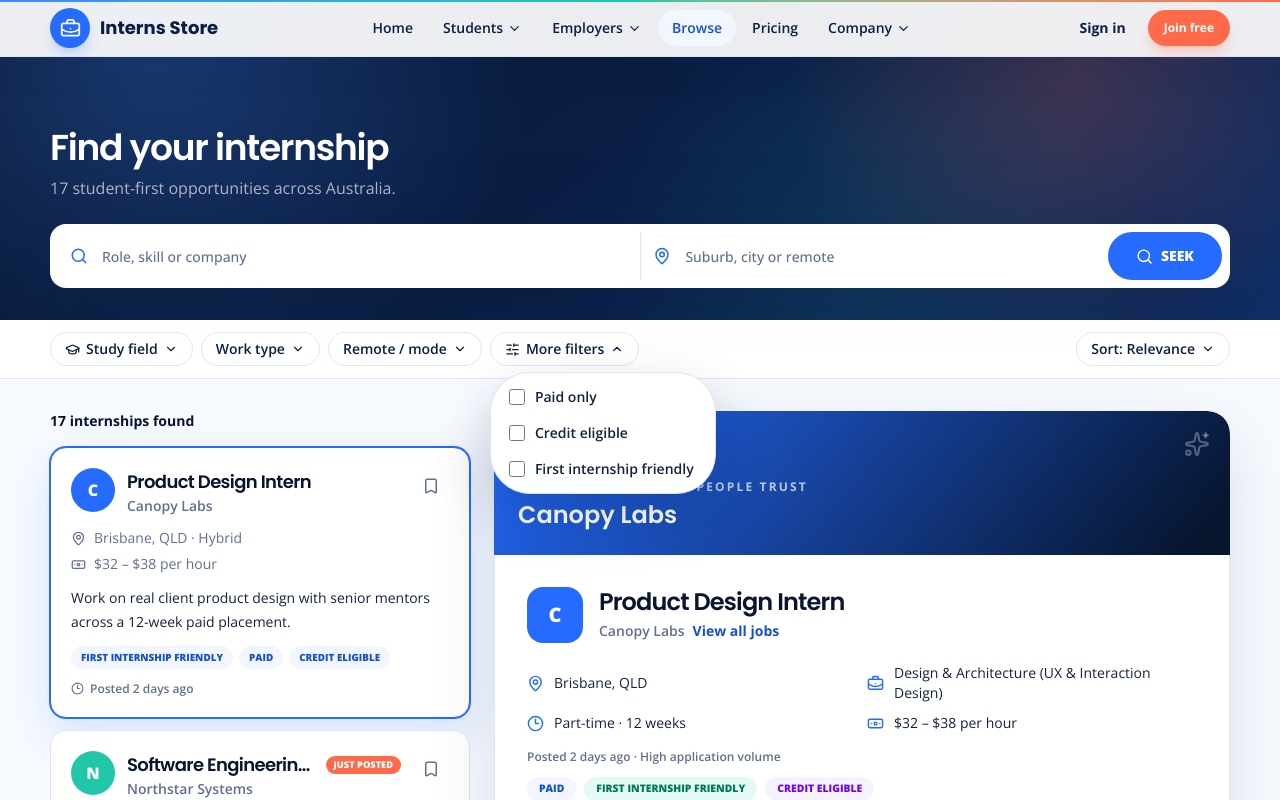
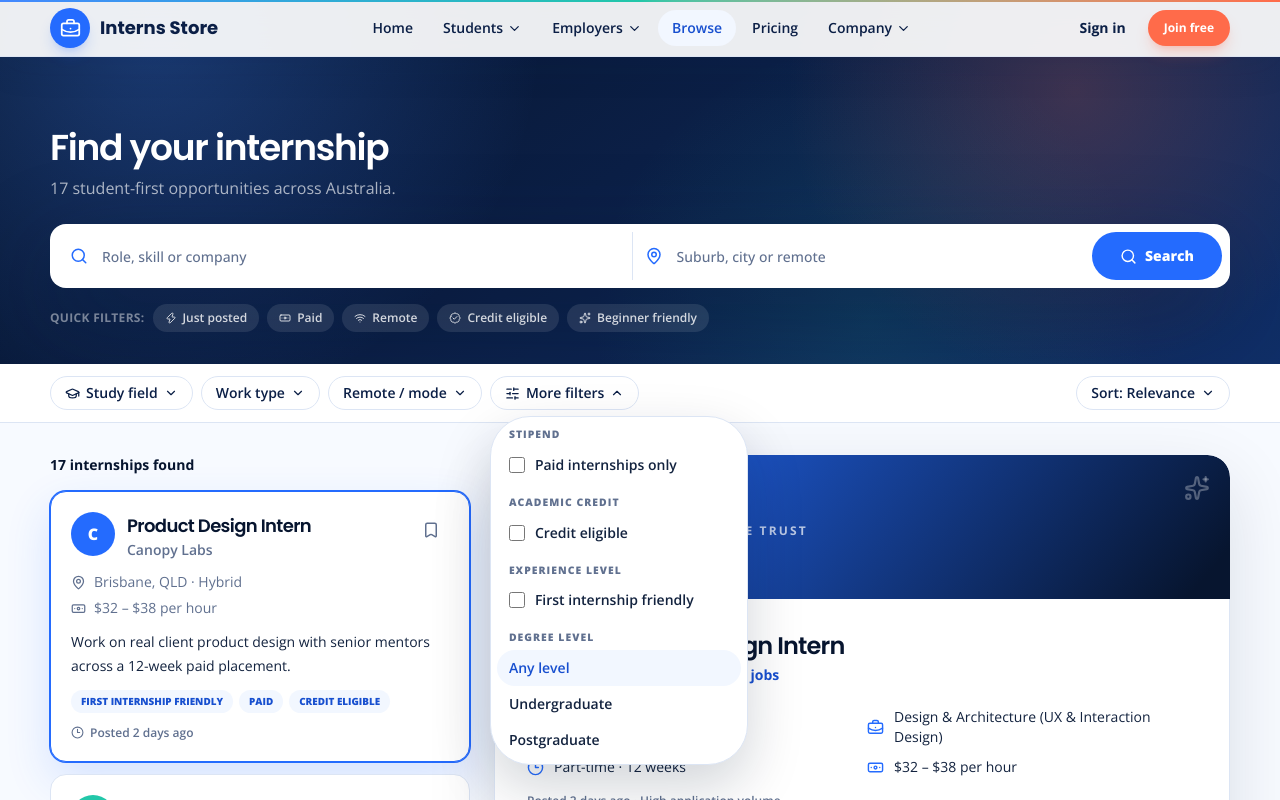
Before and after one commit to RManula/Interns-Store, a Next.js app: page /browse in a window 1280 px wide. Both pictures are taken after a click on the button "More filters". Shown: the top 800 px of the page. Built offline with nearby package versions, Linux system fonts and the light colour scheme.

Commit message:
feat: quick-filter chips, Just Posted sort, degree level filter and fixed search button label

```diff
--- a/components/browse/BrowseClient.tsx
+++ b/components/browse/BrowseClient.tsx
@@ -3,13 +3,18 @@
 import { useEffect, useMemo, useRef, useState } from "react";
 import { useRouter } from "next/navigation";
 import {
+  BadgeCheck,
+  Banknote,
   ChevronDown,
   Clock,
   GraduationCap,
   MapPin,
   Search,
   SlidersHorizontal,
+  Sparkles,
+  Wifi,
   X,
+  Zap,
 } from "lucide-react";
 import type { Company, Internship, WorkMode, WorkType } from "@/lib/types";
 import { useApp } from "@/lib/store";
@@ -31,6 +36,7 @@
   { id: "relevance", label: "Relevance" },
   { id: "newest", label: "Newest first" },
   { id: "pay", label: "Highest pay" },
+  { id: "justposted", label: "Just posted" },
 ] as const;
 
 type SortId = (typeof SORTS)[number]["id"];
@@ -59,6 +65,7 @@
   const [creditOnly, setCreditOnly] = useState(false);
   const [friendlyOnly, setFriendlyOnly] = useState(false);
   const [sort, setSort] = useState<SortId>("relevance");
+  const [degreeLevel, setDegreeLevel] = useState("");
   const [selectedId, setSelectedId] = useState<string>("");
   const [isDesktop, setIsDesktop] = useState(true);
 
@@ -120,7 +127,7 @@
         matchesFriendly
       );
     });
-    if (sort === "newest") list.sort((a, b) => a.postedDaysAgo - b.postedDaysAgo);
+    if (sort === "newest" || sort === "justposted") list.sort((a, b) => a.postedDaysAgo - b.postedDaysAgo);
     if (sort === "pay") list.sort((a, b) => payValue(b.salary) - payValue(a.salary));
     return list;
   }, [allInternships, query, location, field, workTypes, modes, paidOnly, creditOnly, friendlyOnly, sort]);
@@ -136,7 +143,7 @@
 
   const selected = results.find((item) => item.id === selectedId) ?? results[0];
   const activeFilterCount =
-    workTypes.size + modes.size + (paidOnly ? 1 : 0) + (creditOnly ? 1 : 0) + (friendlyOnly ? 1 : 0);
+    workTypes.size + modes.size + (paidOnly ? 1 : 0) + (creditOnly ? 1 : 0) + (friendlyOnly ? 1 : 0) + (degreeLevel ? 1 : 0);
 
   const runSearch = () => {
     addRecentSearch({ q: query.trim(), location: location.trim(), field });
@@ -180,6 +187,8 @@
     setPaidOnly(false);
     setCreditOnly(false);
     setFriendlyOnly(false);
+    setDegreeLevel("");
+    setSort("relevance");
   };
 
   return (
@@ -218,8 +227,35 @@
               onClick={runSearch}
               className="flex min-h-12 items-center justify-center gap-2 rounded-xl bg-blue-600 px-7 text-sm font-extrabold text-white transition hover:bg-blue-700"
             >
-              <Search size={17} /> SEEK
+              <Search size={17} /> Search
             </button>
+          </div>
+
+          {/* Quick-filter chips — internship specific */}
+          <div className="mt-4 flex flex-wrap items-center gap-2">
+            <span className="text-xs font-bold uppercase tracking-wide text-white/45">Quick filters:</span>
+            {[
+              { label: "Just posted", icon: Zap, action: () => setSort("justposted"), active: sort === "justposted" },
+              { label: "Paid", icon: Banknote, action: () => setPaidOnly((v) => !v), active: paidOnly },
+              { label: "Remote", icon: Wifi, action: () => toggleSetItem(setModes, modes, "Remote"), active: modes.has("Remote") },
+              { label: "Credit eligible", icon: BadgeCheck, action: () => setCreditOnly((v) => !v), active: creditOnly },
+              { label: "Beginner friendly", icon: Sparkles, action: () => setFriendlyOnly((v) => !v), active: friendlyOnly },
+            ].map(({ label, icon: Icon, action, active }) => (
+              <button
+                key={label}
+                type="button"
+                onClick={action}
+                className={cn(
+                  "flex items-center gap-1.5 rounded-full px-3 py-1.5 text-xs font-semibold transition",
+                  active
+                    ? "bg-blue-600 text-white"
+                    : "bg-white/10 text-white/80 hover:bg-white/20",
+                )}
+              >
+                <Icon size={12} />
+                {label}
+              </button>
+            ))}
           </div>
 
           {/* Recent searches */}
@@ -298,17 +334,30 @@
             </div>
           </FilterMenu>
 
-          <FilterMenu label="More filters" icon={SlidersHorizontal} active={paidOnly || creditOnly || friendlyOnly}>
-            <div className="w-56 p-1.5">
+          <FilterMenu label="More filters" icon={SlidersHorizontal} active={paidOnly || creditOnly || friendlyOnly || Boolean(degreeLevel)}>
+            <div className="w-64 p-1.5">
+              <p className="mb-1 px-3 pt-1 text-[0.65rem] font-extrabold uppercase tracking-widest text-muted">Stipend</p>
               <CheckRow checked={paidOnly} onChange={() => setPaidOnly((v) => !v)}>
-                Paid only
+                Paid internships only
               </CheckRow>
+              <p className="mb-1 mt-2 px-3 pt-1 text-[0.65rem] font-extrabold uppercase tracking-widest text-muted">Academic credit</p>
               <CheckRow checked={creditOnly} onChange={() => setCreditOnly((v) => !v)}>
                 Credit eligible
               </CheckRow>
+              <p className="mb-1 mt-2 px-3 pt-1 text-[0.65rem] font-extrabold uppercase tracking-widest text-muted">Experience level</p>
               <CheckRow checked={friendlyOnly} onChange={() => setFriendlyOnly((v) => !v)}>
                 First internship friendly
               </CheckRow>
+              <p className="mb-1 mt-2 px-3 pt-1 text-[0.65rem] font-extrabold uppercase tracking-widest text-muted">Degree level</p>
+              {[
+                { value: "", label: "Any level" },
+                { value: "undergrad", label: "Undergraduate" },
+                { value: "postgrad", label: "Postgraduate" },
+              ].map((opt) => (
+                <MenuItem key={opt.value} active={degreeLevel === opt.value} onClick={() => setDegreeLevel(opt.value)}>
+                  {opt.label}
+                </MenuItem>
+              ))}
             </div>
           </FilterMenu>
 
```
